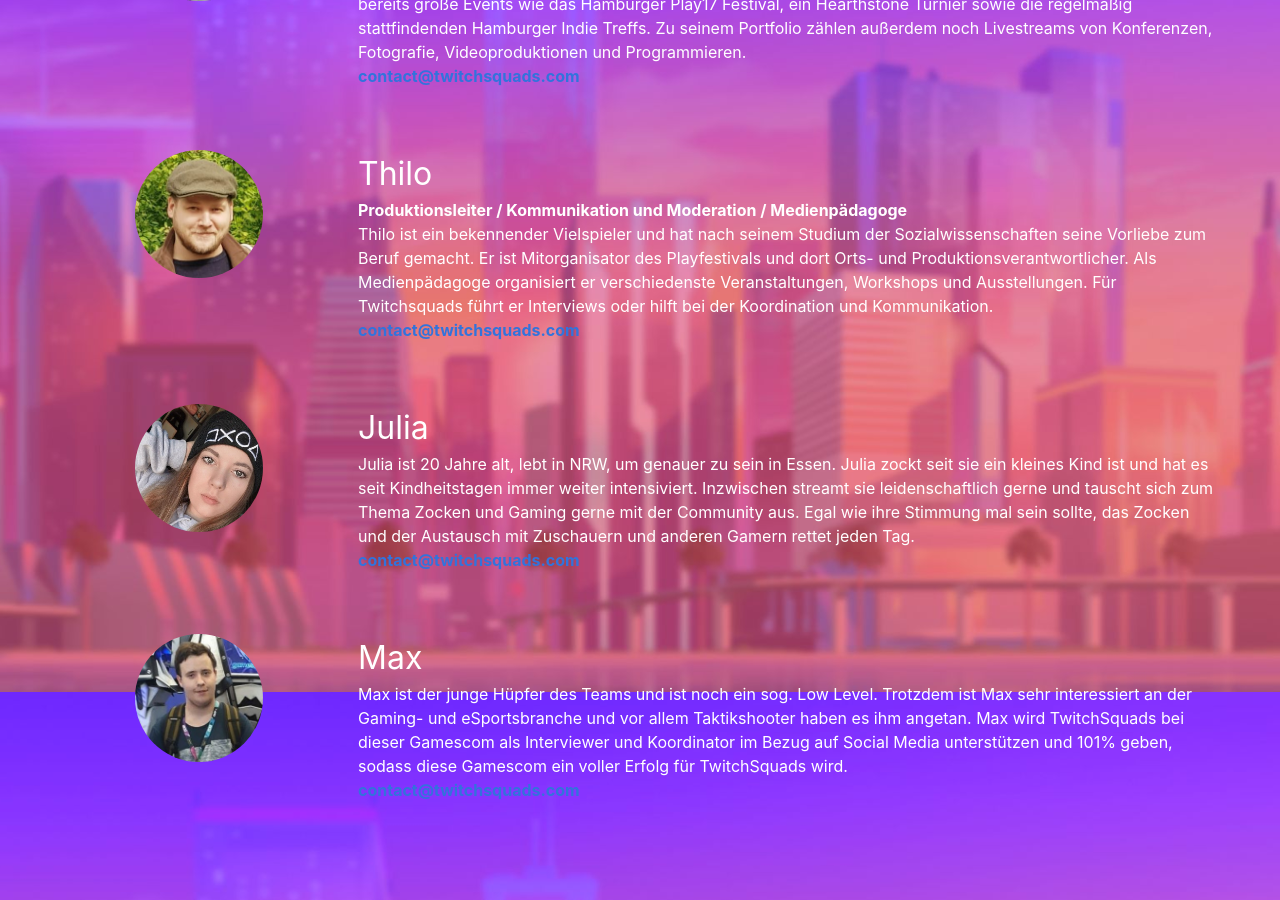
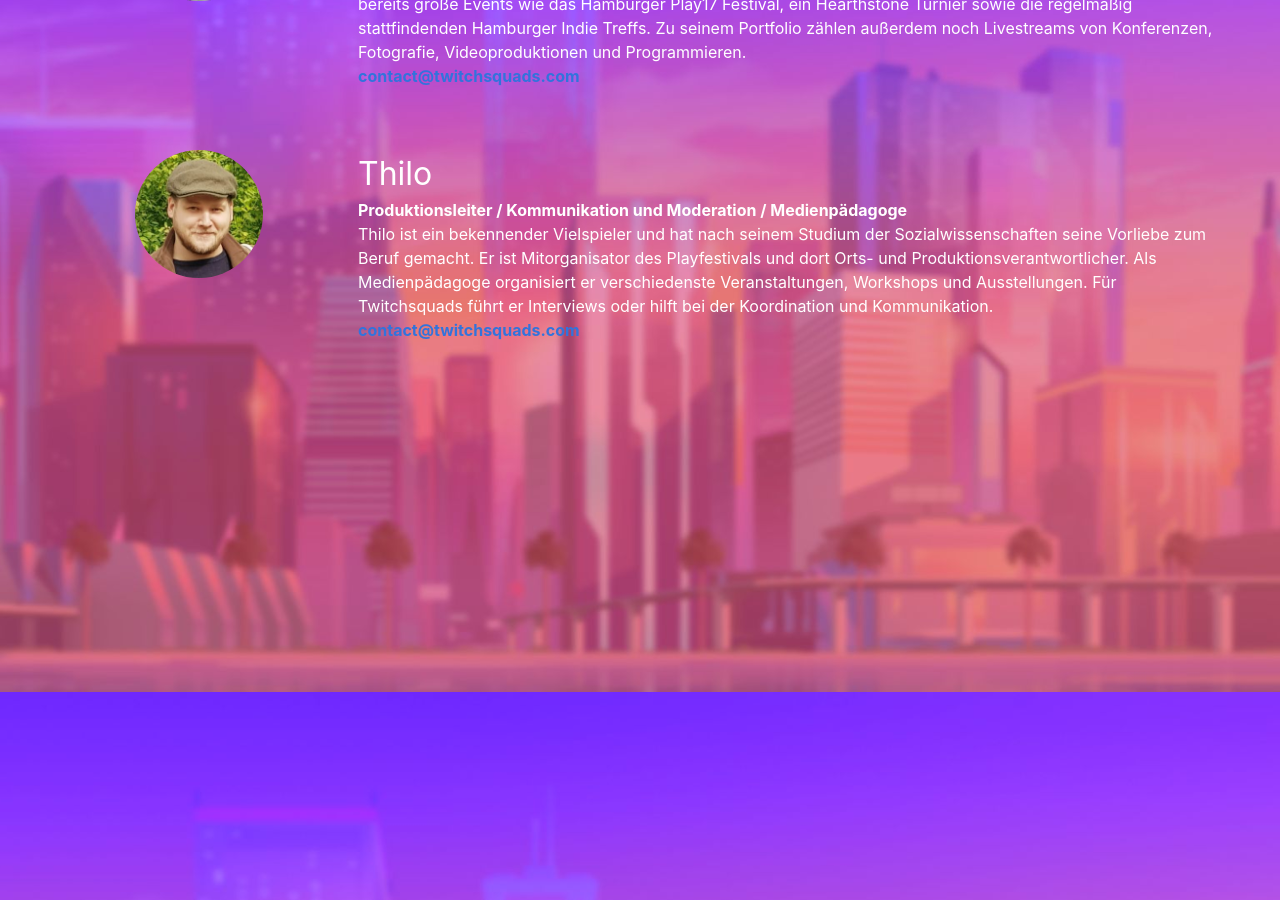
Before and after one commit to TwitchSquads/twitchsquads.github.io, a Jekyll site: the page built from team.html, in a window 1280 px wide and 900 px high, scrolled down 1108 px. Built offline with Jekyll 4.4.1, drawn with Linux system fonts in a browser that asks for light colours.

Commit message:
Team: -Julia -Max

```diff
--- a/team.html
+++ b/team.html
@@ -192,48 +192,6 @@
                         </div>
                     </div>
                 </li>
-                <li class="team-member">
-                    <div class="columns">
-                        <div class="column is-one-quarter">
-                            <figure class="image is-128x128">
-                                <img class="is-rounded team-member-image" src="../img/team/julia.jpg">
-                            </figure>
-                        </div>
-                        <div class="column">
-                            <p class="name">Julia</p>
-                            <p>
-                                Julia ist 20 Jahre alt, lebt in NRW, um genauer zu sein in Essen. Julia zockt seit
-                                sie ein kleines Kind ist und hat es seit Kindheitstagen immer weiter intensiviert.
-                                Inzwischen streamt sie leidenschaftlich gerne und tauscht sich zum Thema Zocken und
-                                Gaming gerne mit der Community aus. Egal wie ihre Stimmung mal sein sollte, das
-                                Zocken und der Austausch mit Zuschauern und anderen Gamern rettet jeden Tag.
-                            </p>
-                            <p class="contact"><a href="mailto:contact@twitchsquads.com">contact@twitchsquads.com</a>
-                            </p>
-                        </div>
-                    </div>
-                </li>
-                <li class="team-member">
-                    <div class="columns">
-                        <div class="column is-one-quarter">
-                            <figure class="image is-128x128">
-                                <img class="is-rounded team-member-image" src="../img/team/max.jpg">
-                            </figure>
-                        </div>
-                        <div class="column">
-                            <p class="name">Max</p>
-                            <p>
-                                Max ist der junge Hüpfer des Teams und ist noch ein sog. Low Level. Trotzdem ist Max
-                                sehr interessiert an der Gaming- und eSportsbranche und vor allem Taktikshooter
-                                haben es ihm angetan. Max wird TwitchSquads bei dieser Gamescom als Interviewer und
-                                Koordinator im Bezug auf Social Media unterstützen und 101% geben, sodass diese
-                                Gamescom ein voller Erfolg für TwitchSquads wird.
-                            </p>
-                            <p class="contact"><a href="mailto:contact@twitchsquads.com">contact@twitchsquads.com</a>
-                            </p>
-                        </div>
-                    </div>
-                </li>
             </ul>
         </div>
     </section>
```
